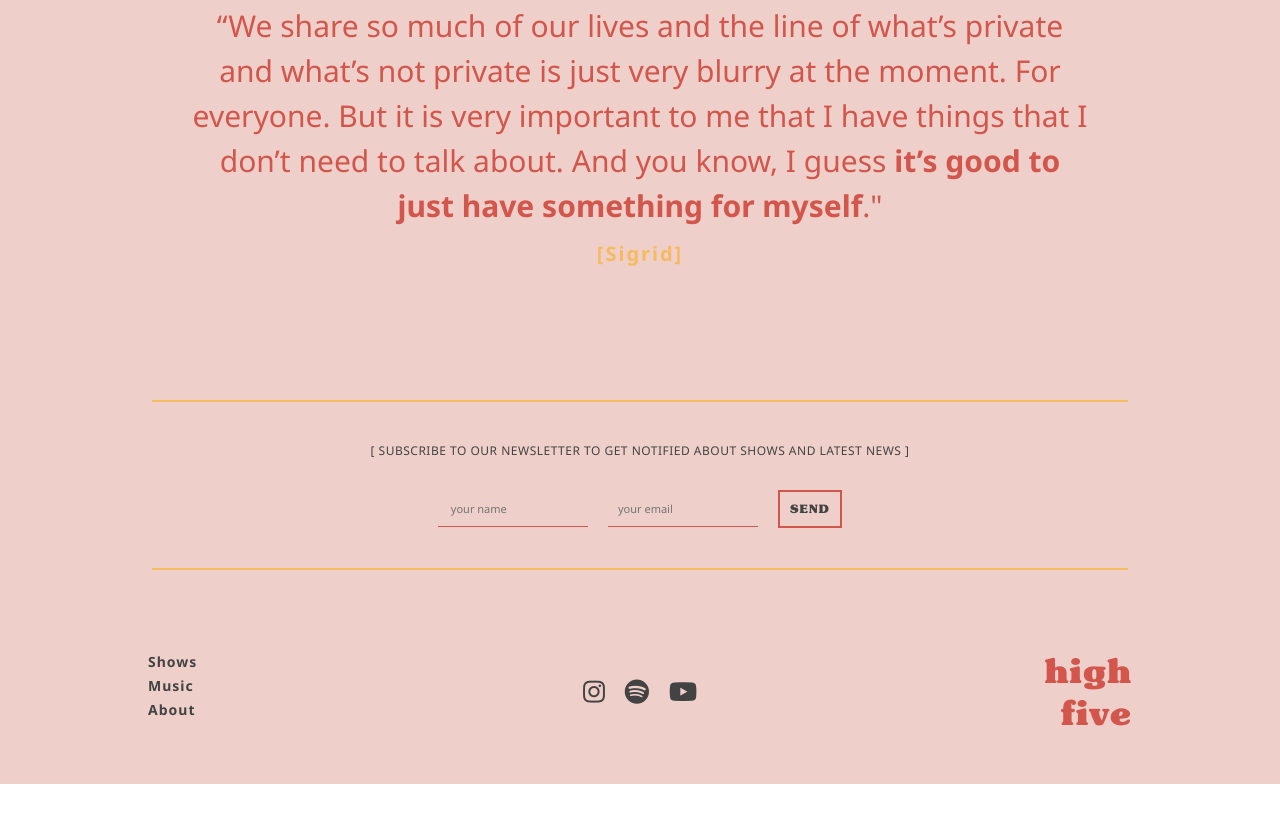
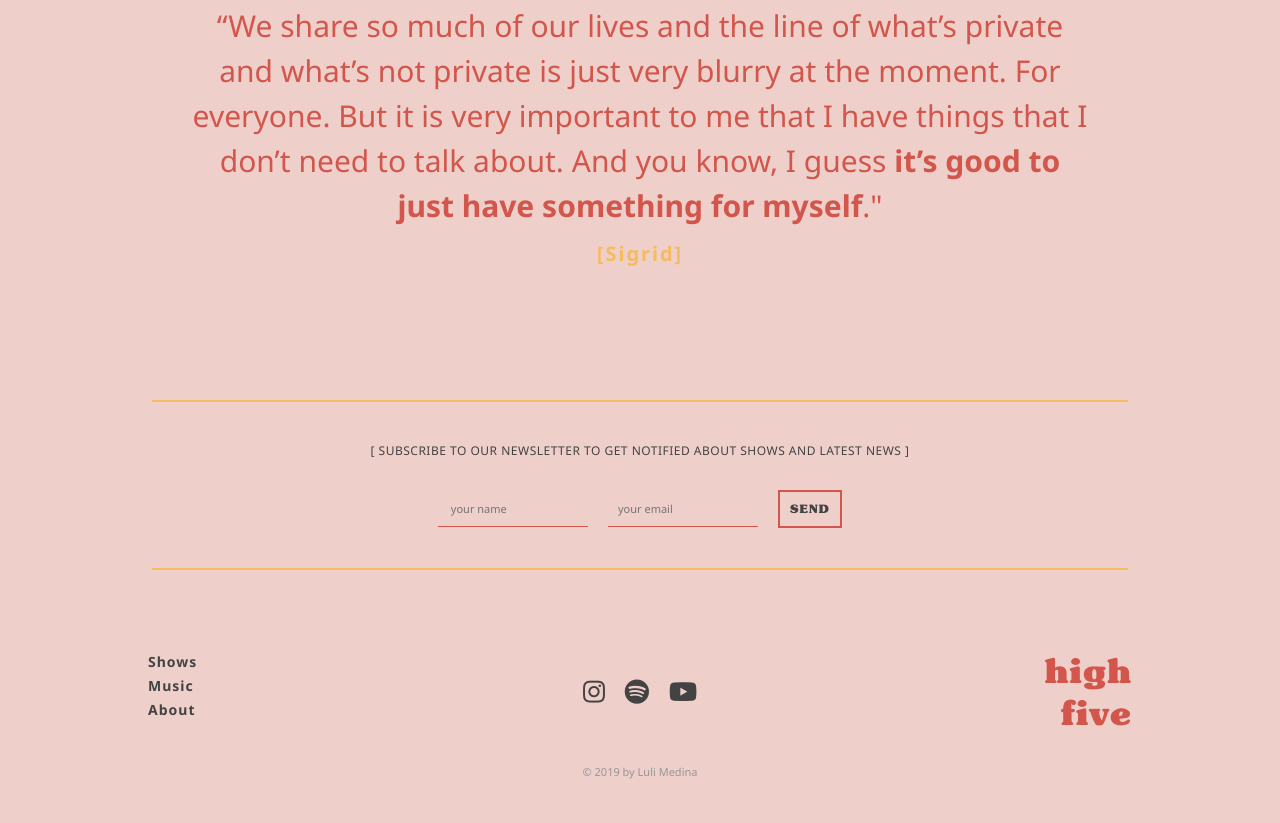
Before and after one commit to LuliMedina/ProyectoFinal_HTML_CSS, a website: page index.html in a window 1280 px wide. Shown: the part 1790-2613 px from the top of the page. Before the commit the page ends 2574 px from the top, so only its background shows below. Drawn offline with Linux system fonts and the light colour scheme; files whose address does not match are found by name.

Commit message:
final 2 domingo 16

```diff
--- a/index.html
+++ b/index.html
@@ -149,6 +149,10 @@
 					<p>high</p>
 					<p>five</p>
 				</section>
+				<div></div>
+				<div>
+					<p id="credits">© 2019 by Luli Medina</p>
+				</div>
 			</div>
 		</footer>
 	</body>
--- a/sass/_footer.scss
+++ b/sass/_footer.scss
@@ -73,5 +73,14 @@ footer {
 				}
 			}
 		}
+
+		#credits {
+			color: rgb(151, 151, 151);
+			font-family: $fuentePrincipal;
+			line-height: $altoLineaParrafos;
+			text-align: center;
+			font-size: 11px;
+			padding: 10px 0;
+		}
 	} /*cierra contenedor*/
 } /*cierra footer*/
```
Also changed, not shown: css/estilos.css.
